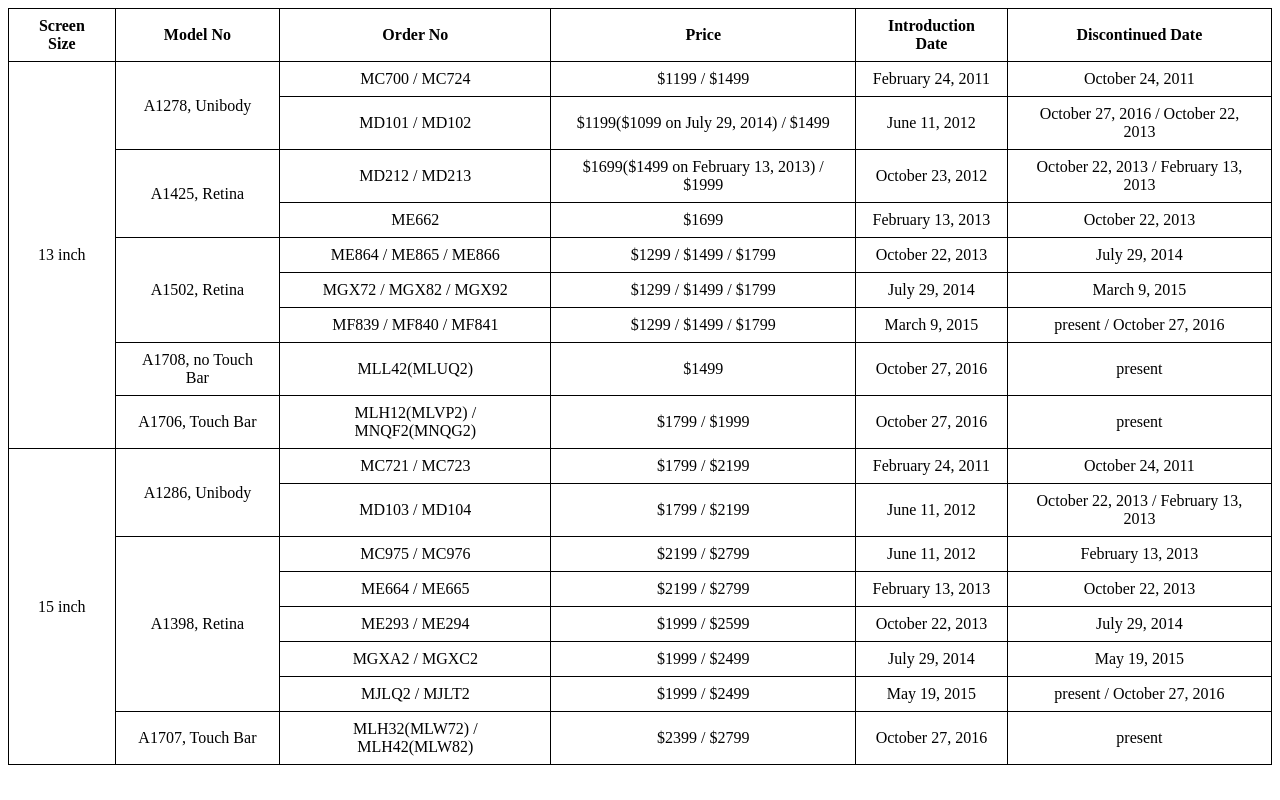
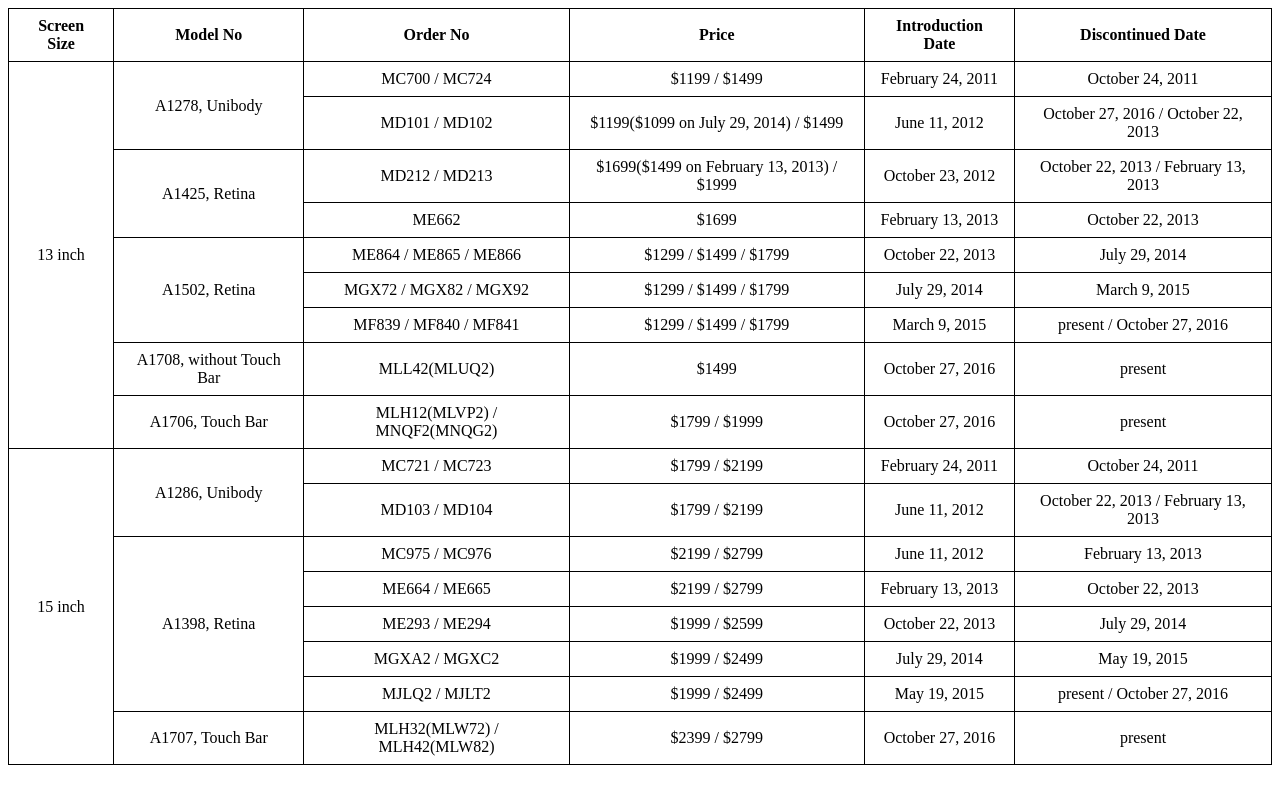
Before and after one commit to troy351/troy351.github.io, a plain HTML site: page others/MacBook-Pro-History-Price.html in a window 1280 px wide. Drawn offline with Linux system fonts and the light colour scheme.

Commit message:
grammar fixed

```diff
--- a/others/MacBook-Pro-History-Price.html
+++ b/others/MacBook-Pro-History-Price.html
@@ -79,7 +79,7 @@
         <td>present / October 27, 2016</td>
     </tr>
     <tr>
-        <td>A1708, no Touch Bar</td>
+        <td>A1708, without Touch Bar</td>
         <td>MLL42(MLUQ2)</td>
         <td>$1499</td>
         <td>October 27, 2016</td>
```
